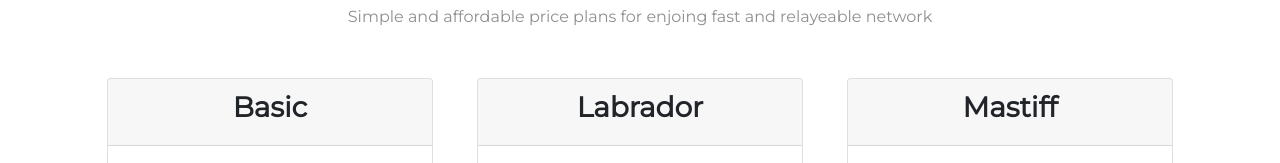
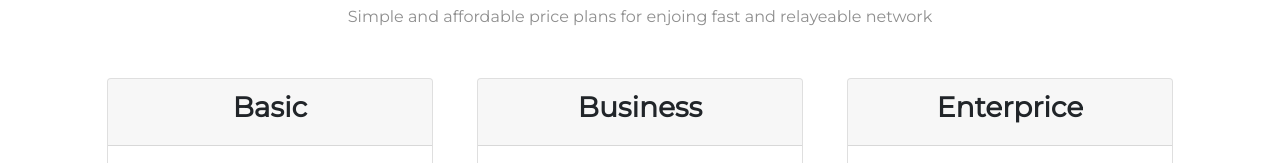
Before and after one commit to MaheshSindhiya/Dwifi, a plain HTML site: page index.html in a window 1280 px wide. Shown: the part 2090-2253 px from the top of the page. Drawn offline with nearby package versions, Linux system fonts and the light colour scheme.

Commit message:
pricing plan name changed

```diff
--- a/index.html
+++ b/index.html
@@ -173,7 +173,7 @@
       <div class="pricing-column col-lg-4 col-md-6">
         <div class="card">
           <div class="card-header">
-            <h3>Labrador</h3>
+            <h3>Business</h3>
           </div>
           <div class="card-body">
             <h2 class="price-text">$49 / mo</h2>
@@ -188,7 +188,7 @@
       <div class="pricing-column col-lg-4">
         <div class="card">
           <div class="card-header">
-            <h3>Mastiff</h3>
+            <h3>Enterprice</h3>
           </div>
           <div class="card-body">
             <h2 class="price-text">$99 / mo</h2>
```
